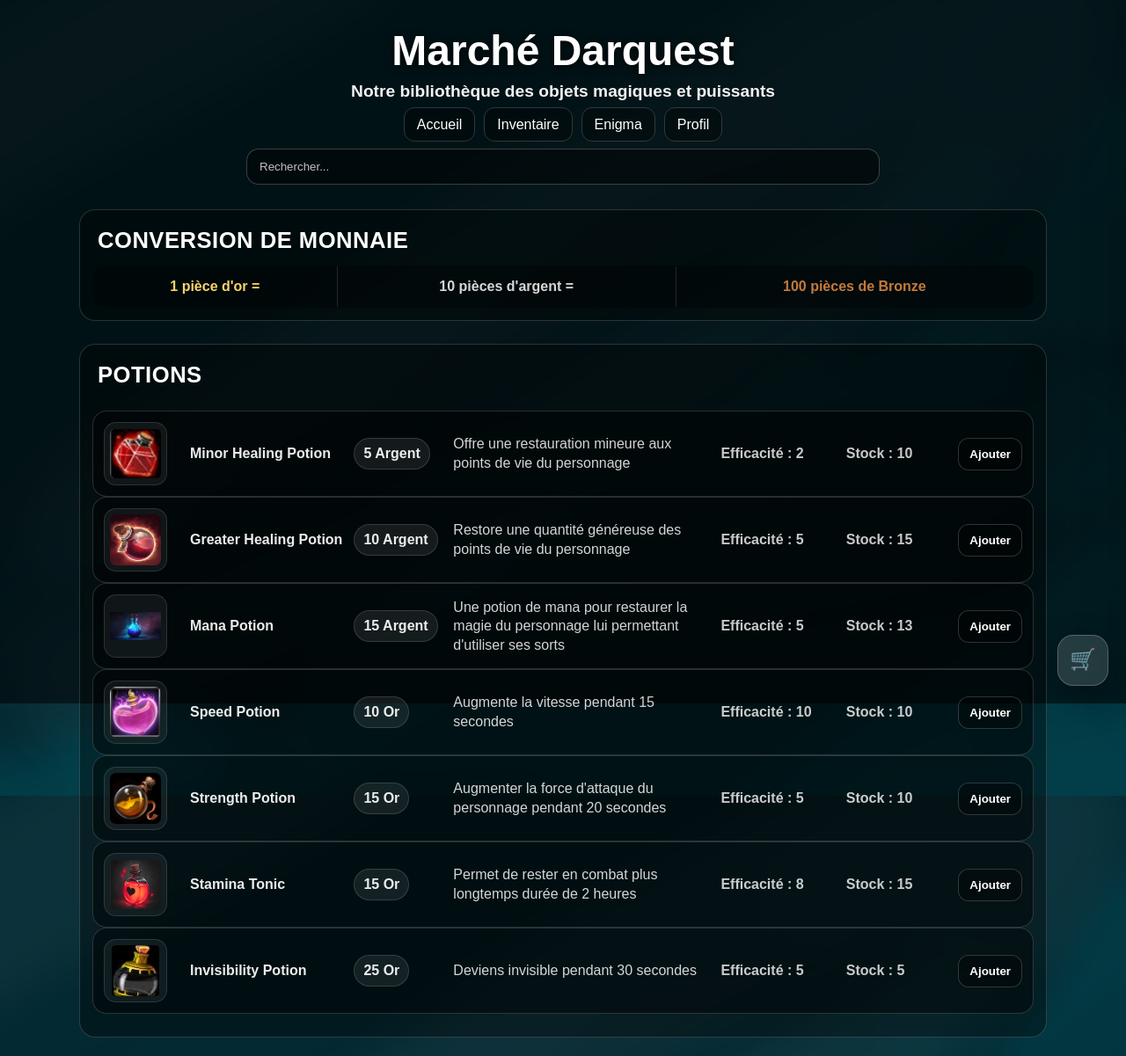
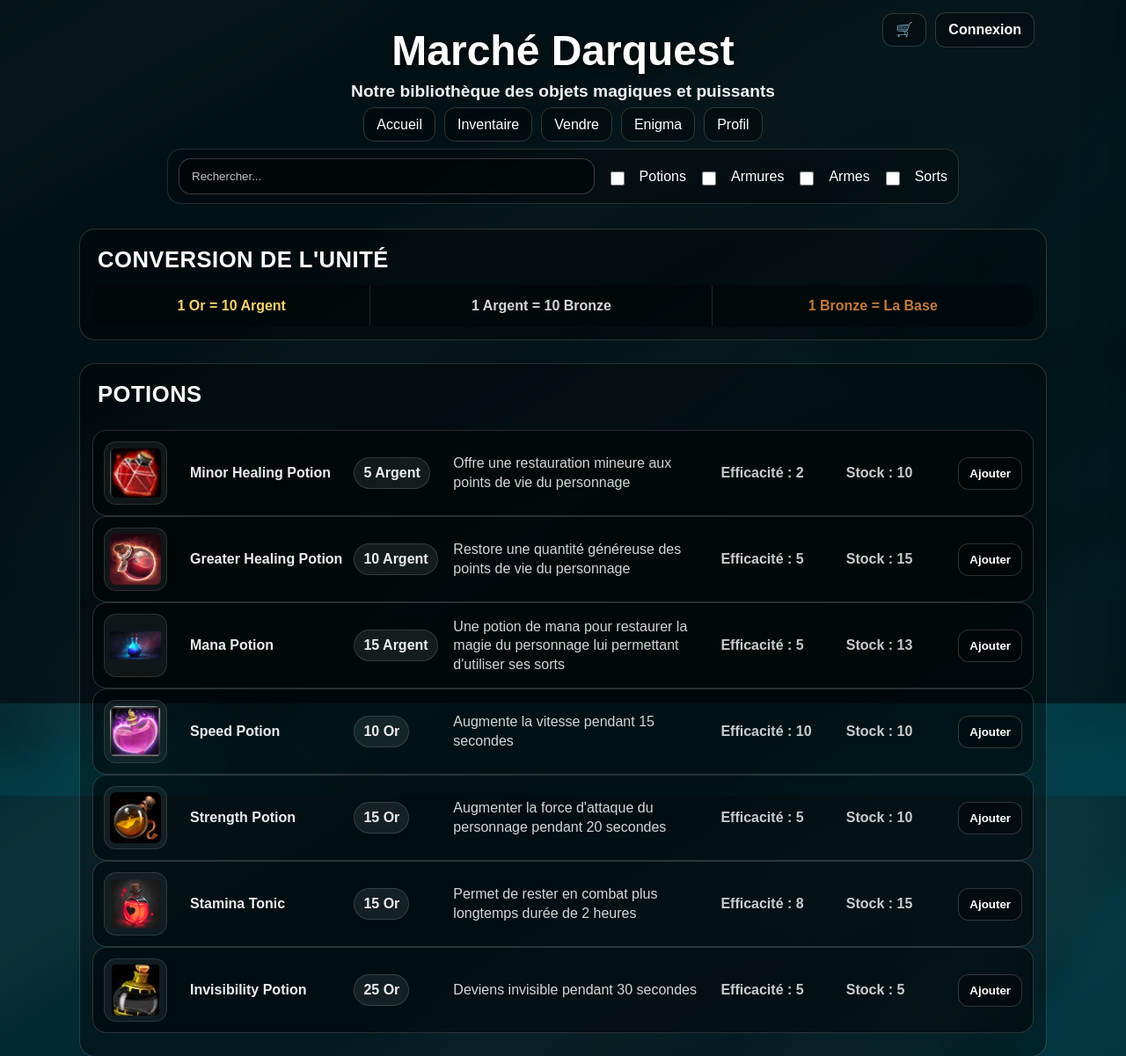
Before and after one commit to salfjiorejgioe/PFI, a PHP site: page / in a window 1280 px wide. Shown: the top 1201 px of the page at 88% size. Run offline with PHP 8.4, Linux system fonts and the light colour scheme.

Commit message:
page index

```diff
--- a/index.html
+++ b/index.html
@@ -1,40 +1,53 @@
 <!DOCTYPE html>
-<html lang="en">
+<html lang="fr">
 <head>
-  <meta charset="UTF-8" />
-  <meta name="viewport" content="width=device-width, initial-scale=1.0" />
-  <link rel="stylesheet" href="public/css/style.css" />
+  <meta charset="UTF-8">
+  <meta name="viewport" content="width=device-width, initial-scale=1.0">
+  <link rel="stylesheet" href="public/css/style.css">
   <title>Marché Darquest</title>
 </head>
 
 <body>
+
 <header>
+  <div class="top-actions">
+    <a id="cartBtn" href="#cart">🛒</a>
+    <a class="login-btn" href="login.html">Connexion</a>
+  </div>
+
   <h1>Marché Darquest</h1>
   <h2>Notre bibliothèque des objets magiques et puissants</h2>
 
   <nav>
     <ul>
       <li><a href="index.html">Accueil</a></li>
-        <li><a href="">Inventaire</a></li>
-        <li><a href="">Enigma</a></li>
-        <li><a href="">Profil</a></li>
+      <li><a href="#">Inventaire</a></li>
+      <li><a href="#">Vendre</a></li>
+      <li><a href="#">Enigma</a></li>
+      <li><a href="#">Profil</a></li>
     </ul>
   </nav>
 
-    <input type="text" placeholder="Rechercher..." />
+  <section class="filtres">
+    <input type="text" placeholder="Rechercher...">
+
+   <input type="checkbox"> Potions
+    <input type="checkbox"> Armures
+   <input type="checkbox"> Armes
+  <input type="checkbox"> Sorts
+  </section>
 </header>
 
 <main>
+
   <section>
-      <h3>Conversion de monnaie</h3>
+    <h3>Conversion de l'unité</h3>
     <table id="conversion-monnaie">
-        <tbody>
       <tr>
-            <td>1 pièce d'or =</td>
-            <td>10 pièces d'argent =</td>
-            <td>100 pièces de Bronze</td>
+        <td>1 Or = 10 Argent</td>
+        <td>1 Argent = 10 Bronze</td>
+        <td>1 Bronze = La Base</td>
       </tr>
-        </tbody>
     </table>
   </section>
 
--- a/public/css/style.css
+++ b/public/css/style.css
@@ -1,11 +1,21 @@
 * { box-sizing: border-box; }
-body { margin: 0; font-family: Arial, sans-serif; color: #fff; }
 
-/* background + overlay sombre */
+@media (max-width: 820px){
+  .top-actions{
+    position: static;
+    justify-content: center;
+    margin: 10px 0;
+  }
+}
+
 body{
+  margin: 0;
+  font-family: Arial, sans-serif;
+  color: #fff;
   background: url("../../image-site/Prototype.png") no-repeat center center fixed;
   background-size: cover;
 }
+
 body::before{
   content:"";
   position: fixed;
@@ -14,30 +24,67 @@ body::before{
   z-index: -1;
 }
 
-/* largeur du site */
 header, main{
   width: 92%;
   max-width: 1100px;
   margin: 0 auto;
 }
 
-/* header */
 header{
+  position: relative;
   text-align: center;
   padding: 30px 0 10px;
 }
+
+.top-actions{
+  position: absolute;
+  top: 14px;
+  right: 14px;
+  display: flex;
+  gap: 10px;
+  align-items: center;
+}
+
+.icon-btn{
+  width: 44px;
+  height: 44px;
+  display: grid;
+  place-items: center;
+  text-decoration: none;
+  color: #fff;
+  font-size: 20px;
+  line-height: 1;
+  border-radius: 12px;
+  background: rgba(0,0,0,0.35);
+  border: 1px solid rgba(255,255,255,0.18);
+}
+
+.login-btn{
+  text-decoration: none;
+  color: #fff;
+  font-weight: bold;
+  padding: 10px 14px;
+  border-radius: 12px;
+  background: rgba(0,0,0,0.35);
+  border: 1px solid rgba(255,255,255,0.18);
+}
+
+.icon-btn:hover, .login-btn:hover{
+  background: rgba(0,0,0,0.55);
+}
+
 h1{
   margin: 0 0 8px;
   font-size: 3rem;
   text-shadow: 0 2px 10px rgba(0,0,0,0.8);
 }
+
 h2{
   margin: 0 0 18px;
   font-size: 1.2rem;
   opacity: .95;
 }
 
-/* nav */
 nav ul{
   list-style: none;
   padding: 0;
@@ -47,22 +94,54 @@ nav ul{
   gap: 10px;
   flex-wrap: wrap;
 }
+
 nav a{
   text-decoration: none;
-  color: white;
+  color: #fff;
   padding: 10px 14px;
   border-radius: 12px;
   background: rgba(0,0,0,0.35);
   border: 1px solid rgba(255,255,255,0.18);
 }
+
 nav a:hover{
   background: rgba(0,0,0,0.55);
 }
 
-/* search */
-header input[type="text"]{
-  width: 92%;
-  max-width: 720px;
+header section{
+  display: flex;
+  align-items: center;
+  justify-content: center;
+  gap: 14px;
+  flex-wrap: nowrap;
+  white-space: nowrap;
+
+  width: min(900px, 92vw);
+  margin: 0 auto;
+  padding: 10px 12px;
+  border-radius: 16px;
+  background: rgba(0,0,0,0.30);
+  border: 1px solid rgba(255,255,255,0.14);
+}
+
+header section button{
+  width: 44px;
+  height: 44px;
+  border-radius: 12px;
+  border: 1px solid rgba(255,255,255,0.18);
+  background: rgba(0,0,0,0.35);
+  color: #fff;
+  cursor: pointer;
+  font-size: 18px;
+}
+
+header section button:hover{
+  background: rgba(0,0,0,0.55);
+}
+
+header section input[type="text"]{
+  flex: 1;
+  min-width: 320px;
   padding: 12px 14px;
   border-radius: 14px;
   border: 1px solid rgba(255,255,255,0.22);
@@ -70,11 +149,19 @@ header input[type="text"]{
   color: #fff;
   outline: none;
 }
-header input[type="text"]::placeholder{
+
+header section input[type="text"]::placeholder{
   color: rgba(255,255,255,0.75);
 }
 
-/* sections */
+header section input[type="checkbox"]{
+  width: 16px;
+  height: 16px;
+  accent-color: #f6d26a;
+  cursor: pointer;
+  transform: translateY(2px);
+}
+
 main{ padding-bottom: 90px; }
 
 section{
@@ -84,6 +171,7 @@ section{
   background: rgba(0,0,0,0.35);
   border: 1px solid rgba(255,255,255,0.16);
 }
+
 section > h3{
   margin: 6px 6px 14px;
   font-size: 1.6rem;
@@ -91,7 +179,6 @@ section > h3{
   text-transform: uppercase;
 }
 
-/* conversion */
 #conversion-monnaie{
   width: 100%;
   border-collapse: collapse;
@@ -100,45 +187,42 @@ section > h3{
   background: rgba(0,0,0,0.35);
   border: 1px solid rgba(255,255,255,0.18);
 }
+
 #conversion-monnaie td{
   padding: 14px;
   text-align: center;
   font-weight: bold;
   border-right: 1px solid rgba(255,255,255,0.12);
 }
+
 #conversion-monnaie td:last-child{ border-right: none; }
 #conversion-monnaie td:nth-child(1){ color: #f6d26a; }
 #conversion-monnaie td:nth-child(2){ color: #d6d6d6; }
 #conversion-monnaie td:nth-child(3){ color: #c47a3a; }
 
-/* tables -> cartes */
 table{
   width: 100%;
   border-collapse: separate;
   border-spacing: 0 12px;
 }
 
-/* chaque item (tr) */
 #potions tr, #armures tr, #armes tr, #sorts tr{
   display: grid;
   grid-template-columns: 88px 1.2fr .7fr 2fr .9fr .8fr auto;
   gap: 10px;
   align-items: center;
-
   padding: 12px;
   border-radius: 16px;
   background: rgba(0,0,0,0.45);
   border: 1px solid rgba(255,255,255,0.16);
 }
 
-/* enlever le style table sur td */
 #potions td, #armures td, #armes td, #sorts td{
   padding: 0;
   border: none;
   color: rgba(255,255,255,0.92);
 }
 
-/* image */
 #potions img, #armures img, #armes img, #sorts img{
   width: 72px;
   height: 72px;
@@ -150,7 +234,6 @@ table{
   border: 1px solid rgba(255,255,255,0.12);
 }
 
-/* nom */
 #potions td:nth-child(2),
 #armures td:nth-child(2),
 #armes td:nth-child(2),
@@ -158,7 +241,6 @@ table{
   font-weight: 800;
 }
 
-/* prix */
 #potions td:nth-child(3),
 #armures td:nth-child(3),
 #armes td:nth-child(3),
@@ -172,7 +254,6 @@ table{
   white-space: nowrap;
 }
 
-/* description */
 #potions td:nth-child(4),
 #armures td:nth-child(4),
 #armes td:nth-child(4),
@@ -181,7 +262,6 @@ table{
   line-height: 1.35;
 }
 
-/* efficacité/stock */
 #potions td:nth-child(5), #potions td:nth-child(6),
 #armures td:nth-child(5), #armures td:nth-child(6),
 #armes td:nth-child(5), #armes td:nth-child(6),
@@ -191,7 +271,6 @@ table{
   white-space: nowrap;
 }
 
-/* bouton ajouter */
 .btn-add{
   padding: 10px 12px;
   border-radius: 12px;
@@ -202,50 +281,13 @@ table{
   cursor: pointer;
   white-space: nowrap;
 }
-.btn-add:hover{ background: rgba(0,0,0,0.55); }
 
-/* responsive */
-@media (max-width: 820px){
-  #potions tr, #armures tr, #armes tr, #sorts tr{
-    grid-template-columns: 88px 1fr;
-    gap: 8px 12px;
-  }
-  #potions tr td, #armures tr td, #armes tr td, #sorts tr td{
-    grid-column: 2 / -1;
-  }
-  #potions tr td:first-child,
-  #armures tr td:first-child,
-  #armes tr td:first-child,
-  #sorts tr td:first-child{
-    grid-column: 1 / 2;
-    grid-row: 1 / span 2;
-  }
+.btn-add:hover{
+  background: rgba(0,0,0,0.55);
 }
 
-/* bouton panier */
-#cartBtn{
-  position: fixed;
-  right: 20px;
-  bottom: 20px;
-  width: 58px;
-  height: 58px;
-  border-radius: 18px;
 
-  display: grid;
-  place-items: center;
 
-  text-decoration: none;
-  background: rgba(255,255,255,0.14);
-  border: 1px solid rgba(255,255,255,0.22);
-  box-shadow: 0 12px 35px rgba(0,0,0,0.35);
-
-  color: #fff;
-  font-size: 24px;
-  line-height: 1;
-  padding-bottom: 2px;
-}
-
-/* sidebar panier (target) */
 #cart{
   position: fixed;
   top: 0;
@@ -253,16 +295,36 @@ table{
   width: 380px;
   max-width: 92vw;
   height: 100vh;
-
   transform: translateX(110%);
   transition: transform .2s ease;
-
   background: rgba(0,0,0,0.70);
   border-left: 1px solid rgba(255,255,255,0.18);
   box-shadow: -20px 0 60px rgba(0,0,0,0.35);
-
   padding: 16px;
   z-index: 999;
+
+}
+
+#cartBtn{
+  text-decoration: none;
+  color: #fff;
+  font-weight: bold;
+
+  padding: 10px 14px;
+  border-radius: 12px;
+
+  background: rgba(0,0,0,0.35);
+  border: 1px solid rgba(255,255,255,0.18);
+
+  display: inline-flex;
+  align-items: center;
+  justify-content: center;
+
+  line-height: 1;
+}
+
+#cartBtn:hover{
+  background: rgba(0,0,0,0.55);
 }
 #cart:target{ transform: translateX(0); }
 
@@ -273,7 +335,9 @@ table{
   border-bottom: 1px solid rgba(255,255,255,0.14);
   padding-bottom: 12px;
   margin-bottom: 12px;
+
 }
+
 .cart-head h4{ margin: 0; }
 
 .cart-close{
@@ -287,6 +351,12 @@ table{
   border: 1px solid rgba(255,255,255,0.18);
   background: rgba(255,255,255,0.06);
 }
-.cart-close:hover{ background: rgba(255,255,255,0.12); }
 
-.cart-items{ display: grid; gap: 10px; }
+.cart-close:hover{
+  background: rgba(255,255,255,0.12);
+}
+
+.cart-items{
+  display: grid;
+  gap: 10px;
+}
```
Also changed, not shown: other parts of index.html (+36 -42 lines). Lines whose indentation alone changed are shown as unchanged.
